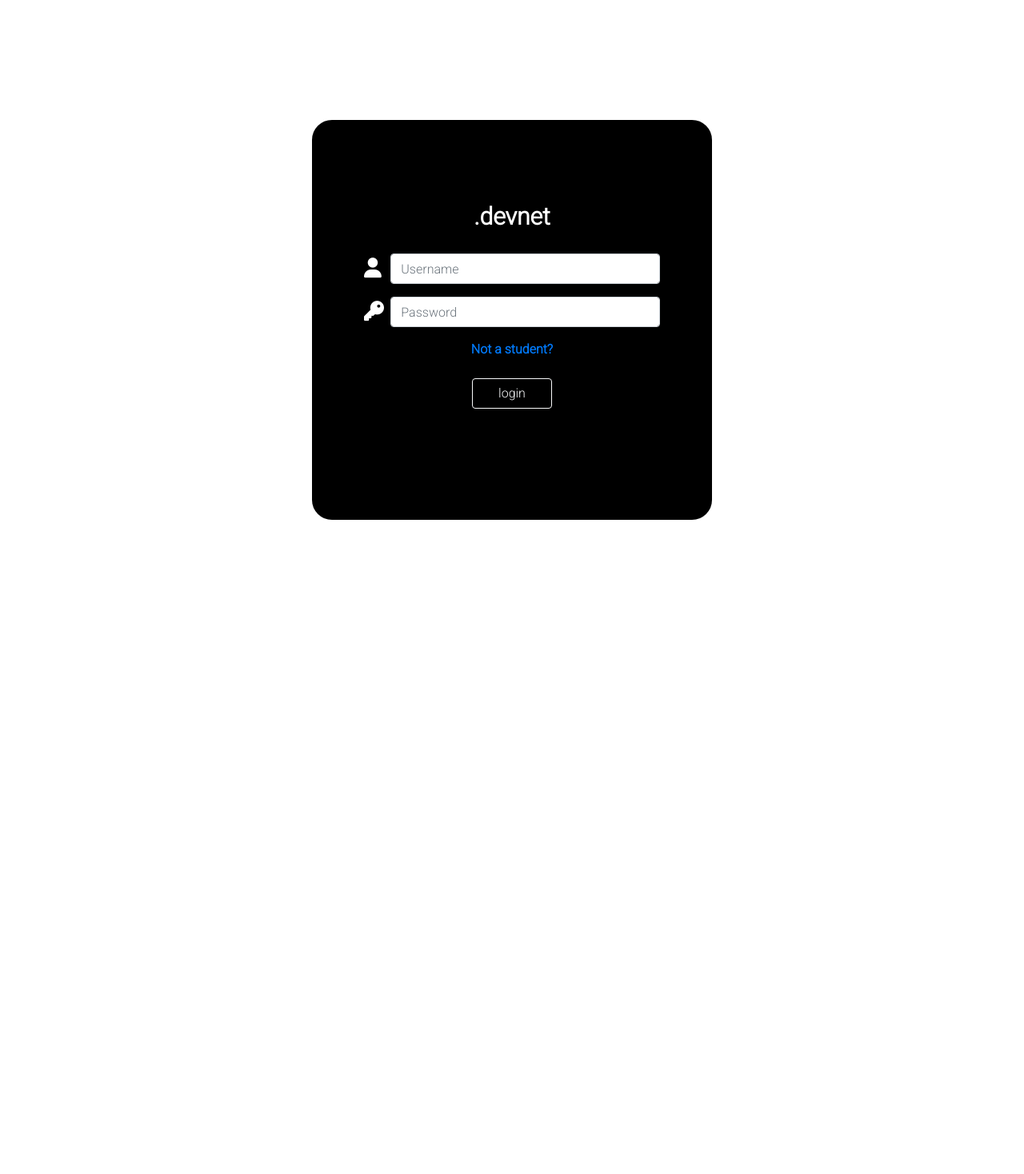
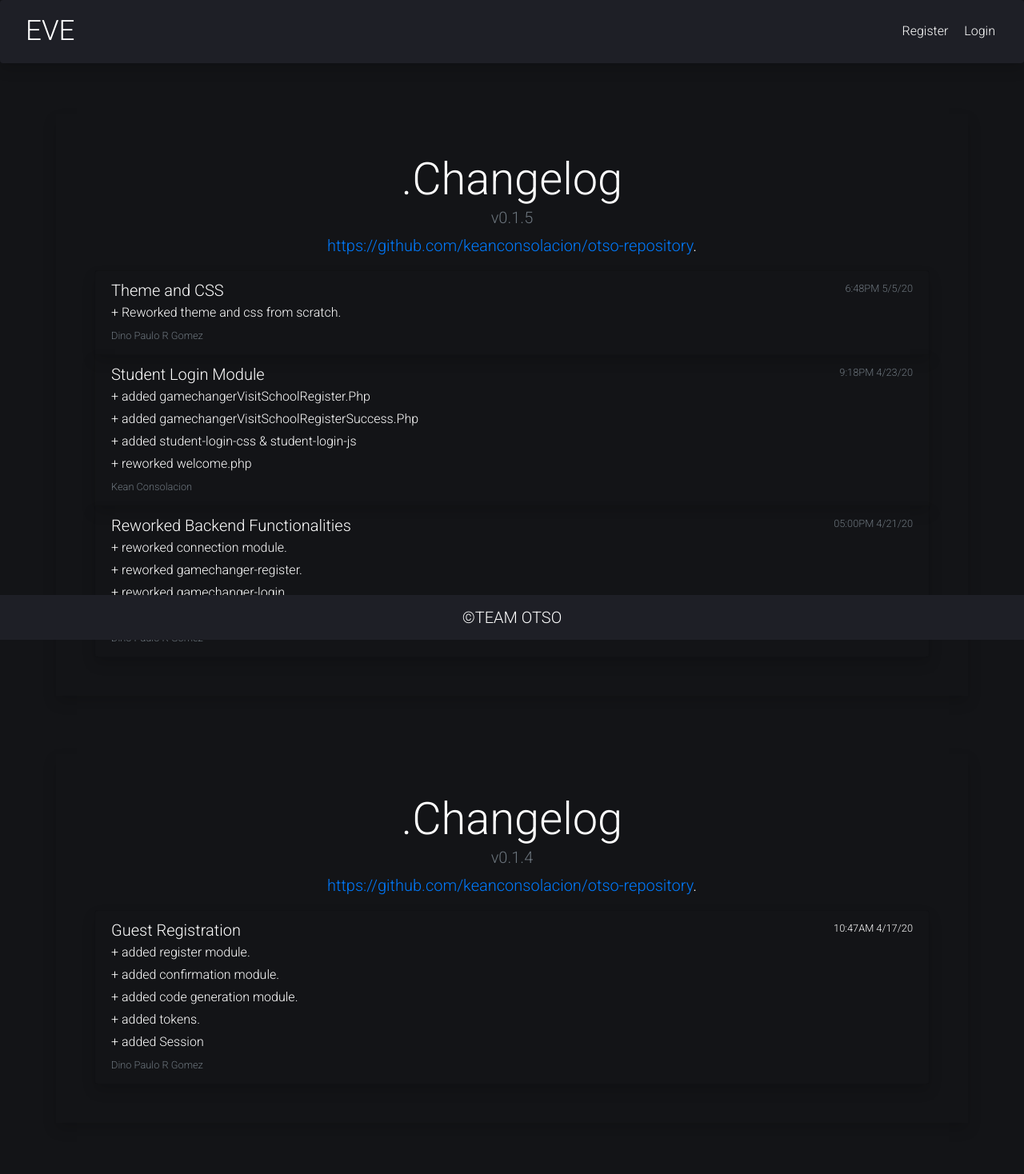
Before and after one commit to keanconsolacion/12123asd12335135TeamGlasSe5, a PHP site: page / in a window 1280 px wide. Shown: the whole page at 80% size. Before the commit the page ends 650 px from the top, so only its background shows below. Run offline with PHP 8.4, Linux system fonts and the light colour scheme; some libraries are stand-ins or nearby versions.

Commit message:
reworked index.php

```diff
--- a/devnet-0.1/index.php
+++ b/devnet-0.1/index.php
@@ -1,8 +1,8 @@
 <?php
     //connection settings
     //we use the "$conn variable from connection.php"
-   include_once 'connection.php';
-   include 'gencode.php';
+   include_once 'process/connection.php';
+   include 'process/gencode.php';
 
       //echo "$generatekey";
       // login Function
@@ -50,7 +50,7 @@
                 }else{
                  mysqli_query($conn,"INSERT into user_token(username,token) values('$username','$token')");
                 }
-                header('Location: welcome.php');
+                header('Location: student-login\welcome.php');
 
               } else {
                 echo "error";
@@ -62,12 +62,10 @@
 
 <!doctype html>
 <html lang="en">
-
-
             <!-- HEAD -->
               <head>
                 <!-- LOGO -->
-                <link rel="icon" href="img\devnet_logo.png">
+                <link rel="icon" href="img\eve_logo.png">
                 <!-- Required meta tags -->
                 <meta charset="utf-8">
                 <meta name="viewport" content="width=device-width, initial-scale=1, shrink-to-fit=no">
@@ -78,14 +76,15 @@
                 <!-- PT SANS CDN -->
                 <script src="https://kit.fontawesome.com/e1bff3e01e.js" crossorigin="anonymous"></script>
                 <link href="https://fonts.googleapis.com/css2?family=Roboto:ital,wght@0,300;1,300&display=swap" rel="stylesheet">
-                <link rel="stylesheet" type="text/css" href="css/ihub_index.css">
+                <link href="https://fonts.googleapis.com/css2?family=Righteous&display=swap" rel="stylesheet">
+                <link rel="stylesheet" type="text/css" href="css/main.css">
 
                 <script
                   src="https://code.jquery.com/jquery-3.5.0.js"
                   integrity="sha256-r/AaFHrszJtwpe+tHyNi/XCfMxYpbsRg2Uqn0x3s2zc="
                   crossorigin="anonymous"></script>
 
-                  <title>.devnet</title>
+                  <title>EVE</title>
 
               </head>
 
@@ -94,16 +93,127 @@
   <body>
 
 
+<!-- navbar -->
 
-      <div class="login-border" id="logindiv">
-        <div class="login-text p-5 mt-5 text-center">
+<nav class="navbar navbar-expand-md navbar-dark  navbar-custom shadow rounded">
+  <a href="/" class="navbar-brand nav-title ml-3">EVE</a>
+      <button class="navbar-toggler" type="button" data-toggle="collapse" data-target="#navbar6">
+          <span class="navbar-toggler-icon"></span>
+      </button>
+      <div class="navbar-collapse collapse justify-content-stretch" id="navbar6">
+          <!-- <ul class="navbar-nav">
+              <li class="nav-item active">
+                  <a class="nav-link" href="#">Link <span class="sr-only">Home</span></a>
+              </li>
+              <li class="nav-item">
+                  <a class="nav-link" href="#">Link</a>
+              </li>
+          </ul> -->
+          <ul class="navbar-nav ml-auto">
 
-            <!-- LOGIN FORM -->
+              <li class="nav-item">
+                  <a class="nav-text" href="//codeply.com">Register</a>
+              </li>
+              <li class="nav-item">
+                  <a class="nav-text" data-toggle="modal" data-target="#exampleModal" href="#">Login</a>
+              </li>
+          </ul>
+      </div>
+</nav>
+<nav class="navbar fixed-bottom navbar-dark  navbar-custom">
+  <a class="navbar-brand mx-auto d-block text-center w-100 nav-bottom" href="#">©TEAM OTSO</a>
+</nav>
+
+<!-- nav -->
+
+<div class="jumbotron jumbotron-fluid ">
+  <div class="container p-5 shadow ">
+    <h1 class="display-4 text-center">.Changelog</h1>
+    <h5 class="card-subtitle mb-2 text-muted text-center">v0.1.5</h5>
+
+    <p class="lead text-center"><a href="https://github.com/keanconsolacion/otso-repository">https://github.com/keanconsolacion/otso-repository</a>.</p>
+
+                    <div class="list-group list-css">
+                  <div class="list-group-item list-group-item-action flex-column align-items-start shadow">
+                  <div class="d-flex w-100 justify-content-between">
+                    <h5 class="mb-1">Theme and CSS</h5>
+                    <small class="text-muted">6:48PM 5/5/20</small>
+                  </div>
+                  <p class="mb-1 list-text">+ Reworked theme and css from scratch.</p>
+                  <small class="text-muted">Dino Paulo R Gomez</small>
+                </div >
+
+                <a href="#!" class="list-group-item list-group-item-action flex-column align-items-start shadow">
+                <div class="d-flex w-100 justify-content-between">
+                  <h5 class="mb-1">Student Login Module</h5>
+                  <small class="text-muted">9:18PM 4/23/20</small>
+                </div>
+                <p class="mb-1 list-text">+ added gamechangerVisitSchoolRegister.Php</p>
+                <p class="mb-1 list-text">+ added gamechangerVisitSchoolRegisterSuccess.Php</p>
+                <p class="mb-1 list-text">+ added student-login-css & student-login-js</p>
+                <p class="mb-1 list-text">+ reworked welcome.php</p>
+
+                <small class="text-muted">Kean Consolacion</small>
+                </a>
+
+                <a href="#!" class="list-group-item list-group-item-action flex-column align-items-start shadow">
+                <div class="d-flex w-100 justify-content-between">
+                  <h5 class="mb-1">Reworked Backend Functionalities</h5>
+                  <small class="text-muted">05:00PM 4/21/20</small>
+                </div>
+                <p class="mb-1 list-text">+ reworked connection module.</p>
+                <p class="mb-1 list-text">+ reworked gamechanger-register.</p>
+                <p class="mb-1 list-text">+ reworked gamechanger-login.</p>
+                <p class="mb-1 list-text">+ reworked token generation.</p>
+                <small class="text-muted">Dino Paulo R Gomez</small>
+                </a>
+                </div>
+
+  </div>
+</div>
+
+<div class="jumbotron jumbotron-fluid ">
+  <div class="container p-5 shadow ">
+    <h1 class="display-4 text-center">.Changelog</h1>
+    <h5 class="card-subtitle mb-2 text-muted text-center">v0.1.4</h5>
+
+    <p class="lead text-center"><a href="https://github.com/keanconsolacion/otso-repository">https://github.com/keanconsolacion/otso-repository</a>.</p>
+
+                    <div class="list-group list-css">
+                  <div class="list-group-item list-group-item-action flex-column align-items-start shadow">
+                  <div class="d-flex w-100 justify-content-between">
+                    <h5 class="mb-1">Guest Registration</h5>
+                    <small>10:47AM 4/17/20</small>
+                  </div>
+                  <p class="mb-1 list-text">+ added register module. </p>
+                  <p class="mb-1 list-text">+ added confirmation module. </p>
+                  <p class="mb-1 list-text">+ added code generation module. </p>
+                  <p class="mb-1 list-text">+ added tokens. </p>
+                  <p class="mb-1 list-text">+ added Session </p>
+
+                  <small class="text-muted">Dino Paulo R Gomez</small>
+                </div >
+
+
+
+  </div>
+</div>
+
+
+<!-- LOGIN MODAL -->
+<!-- Button trigger modal -->
+
+
+<!-- Modal -->
+<div class="modal fade" id="exampleModal" tabindex="-1" role="dialog" aria-labelledby="exampleModalLabel" aria-hidden="true">
+  <div class="modal-dialog" role="document">
+      <div class="modal-content">
+        <div class="modal-header text-center">
+            <h3 class="modal-title w-100">.EVE</h3>
+          </div>
+        <div class="modal-body">
           <form class="loginform" action="" method="post">
               <!-- HEADER -->
-              <div class="DevNet-Header">
-                  <p class="text-center login_header">.devnet</p>
-              </div>
 
               <!-- FIRST INPUT DIV // USERNAME -->
             <div class="container mt-4">
@@ -139,29 +249,26 @@
             </div>
               </div>
             </div>
-            <div class="container mb-3">
-              <div class="row">
-                <div class="col">
+            <div class="container text-center">
+              <div class="row ">
+                <div class="col w-100">
                   <a id="notStud" href="switch\switch_register.php">Not a student?</a>
                 </div>
               </div>
 
             </div>
-            <div class="container mt-2">
-              <div class="row">
-                <div class="col text-center ">
-                  <input class="btn btn-outline-light" id="submit"type="submit" name="submit" value="login"style="width: 100px;">
-                </div>
-              </div>
-            </div>
-
-            </form>
 
 
-                        </div>
-                </div>
-            </div>
+        </div>
+        <div class="modal-footer mt-5">
+          <button type="button" class="btn btn-outline-light"  data-dismiss="modal" style="width: 100px;">Close</button>
+          <input class="btn btn-outline-light" id="submit"type="submit" name="submit" value="Login"style="width: 100px;">
+        </form>
+
+        </div>
       </div>
+    </div>
+</div>
 
 
 
@@ -175,7 +282,7 @@
     	<script src="js/login_jquery.js"></script>
 
     <!-- jQuery first, then Popper.js, then Bootstrap JS -->
-
+    <script src="https://code.jquery.com/jquery-3.5.1.js" integrity="sha256-QWo7LDvxbWT2tbbQ97B53yJnYU3WhH/C8ycbRAkjPDc=" crossorigin="anonymous"></script>
     <script src="https://cdn.jsdelivr.net/npm/popper.js@1.16.0/dist/umd/popper.min.js" integrity="sha384-Q6E9RHvbIyZFJoft+2mJbHaEWldlvI9IOYy5n3zV9zzTtmI3UksdQRVvoxMfooAo" crossorigin="anonymous"></script>
     <script src="https://stackpath.bootstrapcdn.com/bootstrap/4.4.1/js/bootstrap.min.js" integrity="sha384-wfSDF2E50Y2D1uUdj0O3uMBJnjuUD4Ih7YwaYd1iqfktj0Uod8GCExl3Og8ifwB6" crossorigin="anonymous"></script>
   </body>
```
